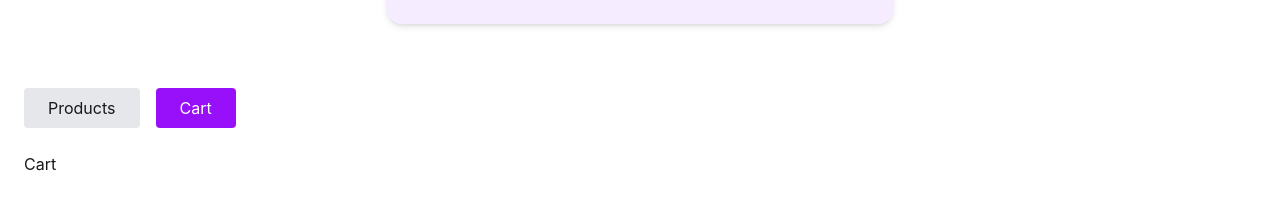
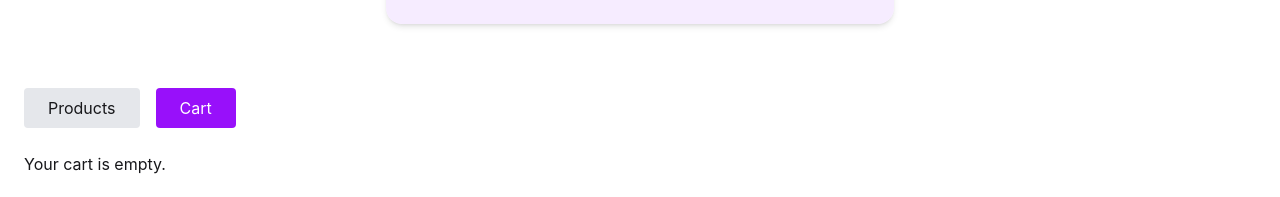
Before and after one commit to TIM-Coder07/assignment_06, a React (Vite) app: page / in a window 1280 px wide. Both pictures are taken after a click on the button "Cart". Shown: the part 993-1190 px from the top of the page. Built offline with nearby package versions, Linux system fonts and the light colour scheme.

Commit message:
implement cart add functionality

```diff
--- a/package.json
+++ b/package.json
@@ -14,6 +14,7 @@
     "lucide-react": "^1.3.0",
     "react": "^19.2.4",
     "react-dom": "^19.2.4",
+    "react-toastify": "^11.0.5",
     "tailwindcss": "^4.2.2"
   },
   "devDependencies": {
--- a/src/App.jsx
+++ b/src/App.jsx
@@ -1,14 +1,17 @@
-import React from 'react';
-import Navbar from './Component/Navbar';
-import Banner from './Component/Banner';
-import Count from './Component/Count';
-import MainSection from './Component/MainSection/MainSection';
+import React, { useState } from "react";
+import Navbar from "./Component/Navbar";
+import Banner from "./Component/Banner";
+import Count from "./Component/Count";
+import MainSection from "./Component/MainSection/MainSection";
+import { ToastContainer } from "react-toastify";
 
 const App = () => {
+  const [cartItems, setCartItems] = useState([]);
+
   return (
     <div>
       <nav>
-        <Navbar></Navbar>
+        <Navbar cartItems={cartItems}></Navbar>
       </nav>
       <main>
         <section>
@@ -21,8 +24,12 @@ const App = () => {
         </section>
 
         {/* Toggling Part  */}
-        <section className='mt-10'>
-          <MainSection></MainSection>
+        <section className="mt-10">
+          <MainSection
+            cartItems={cartItems}
+            setCartItems={setCartItems}
+          ></MainSection>
+          <ToastContainer />
         </section>
       </main>
     </div>
--- a/src/Component/MainSection/Cart.jsx
+++ b/src/Component/MainSection/Cart.jsx
@@ -1,11 +1,29 @@
-import React from 'react';
+import React from "react";
 
-const Cart = () => {
-    return (
-        <div>
-           <h1>Cart</h1>
+const Cart = ({ cartItems }) => {
+  if (cartItems.length === 0) return <p>Your cart is empty.</p>;
+
+  return (
+    <div className="space-y-4">
+      {cartItems.map((item, idx) => (
+        <div
+          key={idx}
+          className="border rounded-lg p-4 flex justify-between items-center shadow"
+        >
+          <div className="flex items-center gap-4">
+            <div className="text-3xl">{item.icon}</div>
+            <div>
+              <h3 className="font-bold">{item.name}</h3>
+              <p className="text-gray-600">${item.price}/{item.period}</p>
+            </div>
+          </div>
+          <button className="px-3 py-1 bg-red-500 text-white rounded hover:bg-red-600">
+            Remove
+          </button>
         </div>
-    );
+      ))}
+    </div>
+  );
 };
 
 export default Cart;
--- a/src/Component/MainSection/MainSection.jsx
+++ b/src/Component/MainSection/MainSection.jsx
@@ -1,9 +1,17 @@
 import React, { useState } from "react";
 import Products from "./Products";
 import Cart from "./Cart";
+import Navbar from "../Navbar";
 
-const MainSection = () => {
+const MainSection = ({cartItems, setCartItems}) => {
   const [activeTab, setActiveTab] = useState("products");
+
+
+  // Add to cart handeller
+
+  const handelCart = (product) => {
+    setCartItems((prev) => [...prev, product]);
+  };
 
   return (
     <div className="p-6">
@@ -11,7 +19,9 @@ const MainSection = () => {
       <div className="flex gap-4 mb-6">
         <button
           className={`px-6 py-2 rounded ${
-            activeTab === "products" ? "bg-purple-600 text-white" : "bg-gray-200"
+            activeTab === "products"
+              ? "bg-purple-600 text-white"
+              : "bg-gray-200"
           }`}
           onClick={() => setActiveTab("products")}
         >
@@ -29,8 +39,8 @@ const MainSection = () => {
       </div>
 
       {/* Toggling Section */}
-      {activeTab === "products" && <Products />}
-      {activeTab === "cart" && <Cart />}
+      {activeTab === "products" && <Products handelCart={handelCart} />}
+      {activeTab === "cart" && <Cart cartItems={cartItems} />}
     </div>
   );
 };
--- a/src/Component/MainSection/Products.jsx
+++ b/src/Component/MainSection/Products.jsx
@@ -1,7 +1,7 @@
 import React, { useEffect, useState } from "react";
 import ProductsCard from "./ProductsCard";
 
-const Products = () => {
+const Products = ({ handelCart }) => {
   const [productData, setProductsData] = useState([]);
 
   useEffect(() => {
@@ -12,7 +12,7 @@ const Products = () => {
   return (
     <div className="grid grid-cols-1 sm:grid-cols-2 lg:grid-cols-3 gap-6">
       {productData.map((data) => (
-        <ProductsCard key={data.id} product={data} />
+        <ProductsCard key={data.id} product={data} handelCart={handelCart} />
       ))}
     </div>
   );
--- a/src/Component/MainSection/ProductsCard.jsx
+++ b/src/Component/MainSection/ProductsCard.jsx
@@ -1,9 +1,14 @@
-import React from 'react';
+import React from "react";
+import { toast } from "react-toastify";
 
-const ProductsCard = ({product}) => {
-    return (
+const ProductsCard = ({ product, handelCart }) => {
+  const handelClick = () => {
+    handelCart(product);
+    toast.success(`${product.name} Add to Cart`);
+  };
+
+  return (
     <div className="border rounded-2xl p-6 shadow-md hover:shadow-xl transition bg-white flex flex-col justify-between">
-
       {/* Tag */}
       {product.tag && (
         <span className="self-start px-3 py-1 rounded-full text-sm font-semibold text-white bg-purple-600">
@@ -31,11 +36,15 @@ const ProductsCard = ({product}) => {
 
       {/* Price */}
       <div className="mb-4 text-lg font-bold">
-        ${product.price} <span className="text-gray-500 text-sm">/{product.period}</span>
+        ${product.price}{" "}
+        <span className="text-gray-500 text-sm">/{product.period}</span>
       </div>
 
       {/* Button */}
-      <button className="px-4 py-2 bg-purple-600 text-white rounded-lg hover:bg-purple-700 transition">
+      <button
+        onClick={handelClick}
+        className="px-4 py-2 bg-purple-600 text-white cursor-pointer rounded-lg hover:bg-purple-700 transition"
+      >
         Buy Now
       </button>
     </div>
--- a/src/Component/Navbar.jsx
+++ b/src/Component/Navbar.jsx
@@ -1,22 +1,33 @@
 import { ShoppingCart } from "lucide-react";
 import React from "react";
 
-const Navbar = () => {
+const Navbar = ({ cartItems }) => {
   const links = (
     <>
-      <li><a>Products</a></li>
-      <li><a>Features</a></li>
-      <li><a>Resources</a></li>
-      <li><a>Pricing</a></li>
-      <li><a>Testimonials</a></li>
-      <li><a>FAQ</a></li>
+      <li>
+        <a>Products</a>
+      </li>
+      <li>
+        <a>Features</a>
+      </li>
+      <li>
+        <a>Resources</a>
+      </li>
+      <li>
+        <a>Pricing</a>
+      </li>
+      <li>
+        <a>Testimonials</a>
+      </li>
+      <li>
+        <a>FAQ</a>
+      </li>
     </>
   );
 
   return (
     <div>
       <div className="navbar bg-base-100 shadow-sm px-4">
-
         {/* Navbar Start */}
         <div className="navbar-start">
           <div className="dropdown">
@@ -50,18 +61,20 @@ const Navbar = () => {
 
         {/* Navbar Center */}
         <div className="navbar-center hidden lg:flex">
-          <ul className="menu menu-horizontal px-1">
-            {links}
-          </ul>
+          <ul className="menu menu-horizontal px-1">{links}</ul>
         </div>
 
         {/* Navbar End */}
         <div className="navbar-end flex items-center gap-4">
-          <ShoppingCart className="cursor-pointer hover:text-blue-500" />
+          <div className="relative cursor-pointer">
+            <ShoppingCart className="hover:text-blue-500" />
 
-          <button className="cursor-pointer hover:text-blue-500">
-            Log In
-          </button>
+            <span className="absolute -top-2 -right-2 bg-purple-600 text-white text-xs font-bold w-5 h-5 flex items-center justify-center rounded-full">
+              {cartItems.length}
+            </span>
+          </div>
+
+          <button className="cursor-pointer hover:text-blue-500">Log In</button>
 
           <a className="btn btn-primary">Get Started</a>
         </div>
```
Also changed, not shown: 1 other file (tests, documents, lock files or other folders).
